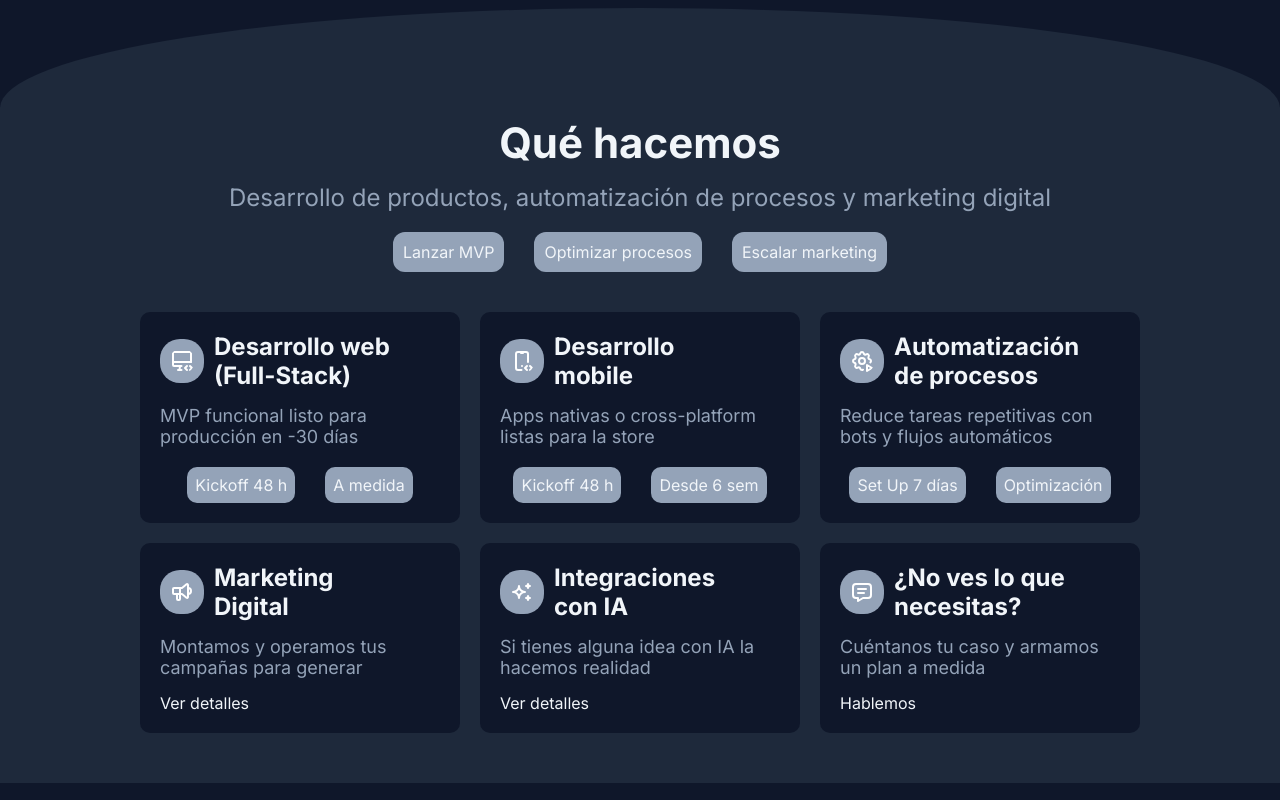
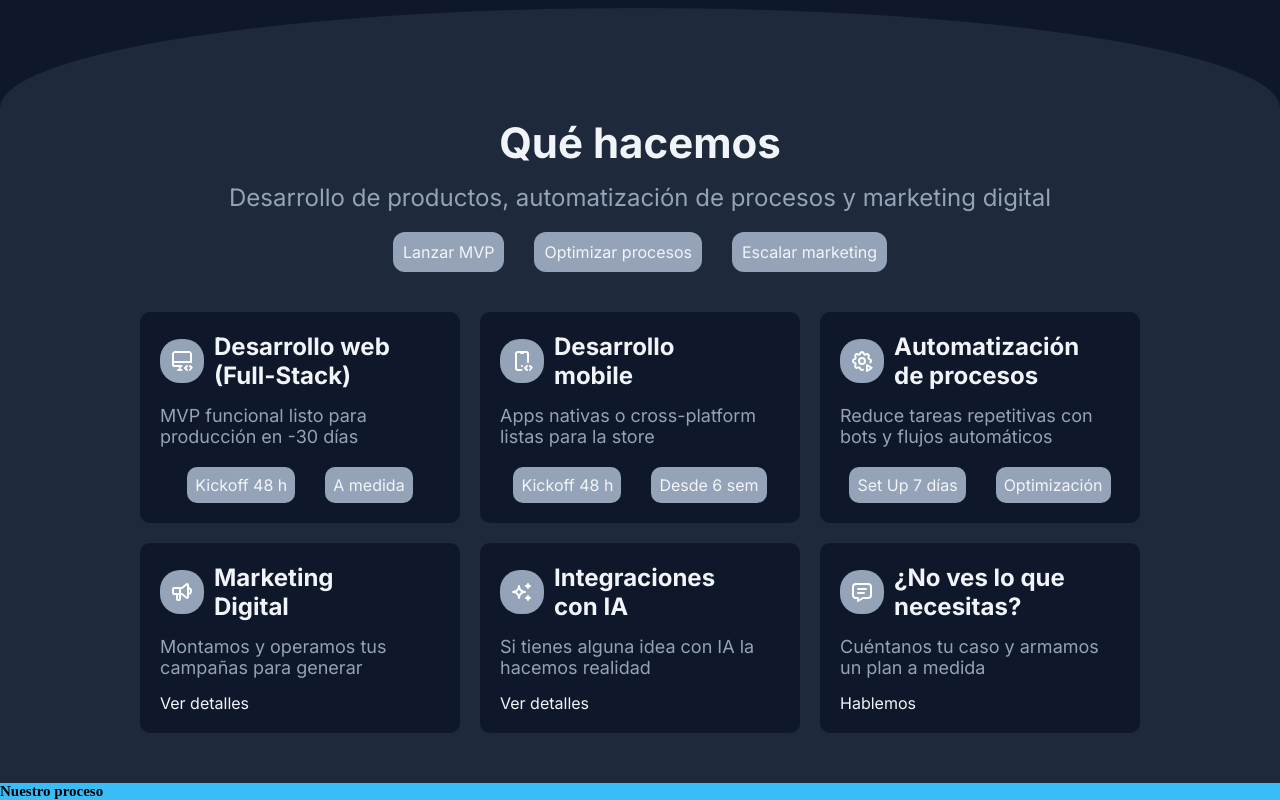
Before and after one commit to SoyDouglas/FissionSoftware, a React (Vite) app: page / in a window 1280 px wide. Shown: the part 765-1565 px from the top of the page. Built offline with nearby package versions, Linux system fonts and the light colour scheme.

Commit message:
Creating new section HowWeDo

```diff
--- a/src/App.jsx
+++ b/src/App.jsx
@@ -1,6 +1,7 @@
 import Header from "./components/layout/Header"
 import Hero from "./components/layout/Hero"
 import WhatWeDo from './components/layout/WhatWeDo'
+import HowWeDo from "./components/layout/HowWeDo"
 
 function App() {
 
@@ -9,6 +10,7 @@ function App() {
       <Header />
       <Hero />
       <WhatWeDo />
+      <HowWeDo />
     </>
   )
 }
--- /dev/null
+++ b/src/components/css/HowWeDo.css
@@ -0,0 +1,3 @@
+.HowWeDo {
+    background-color: var(--color-primary);
+}
--- /dev/null
+++ b/src/components/layout/HowWeDo.jsx
@@ -0,0 +1,11 @@
+import '../css/HowWeDo.css'
+
+function HowWeDo(){
+    return (
+        <section className='HowWeDo'>
+            <h1>Nuestro proceso</h1>
+        </section>
+    )
+}
+
+export default HowWeDo;
```
